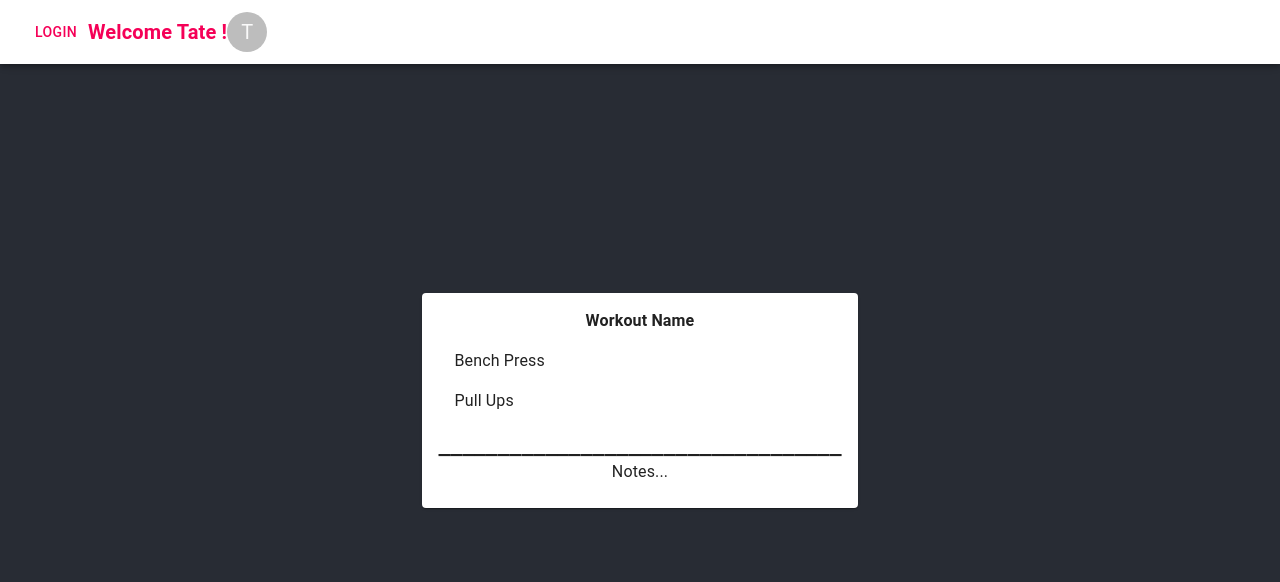
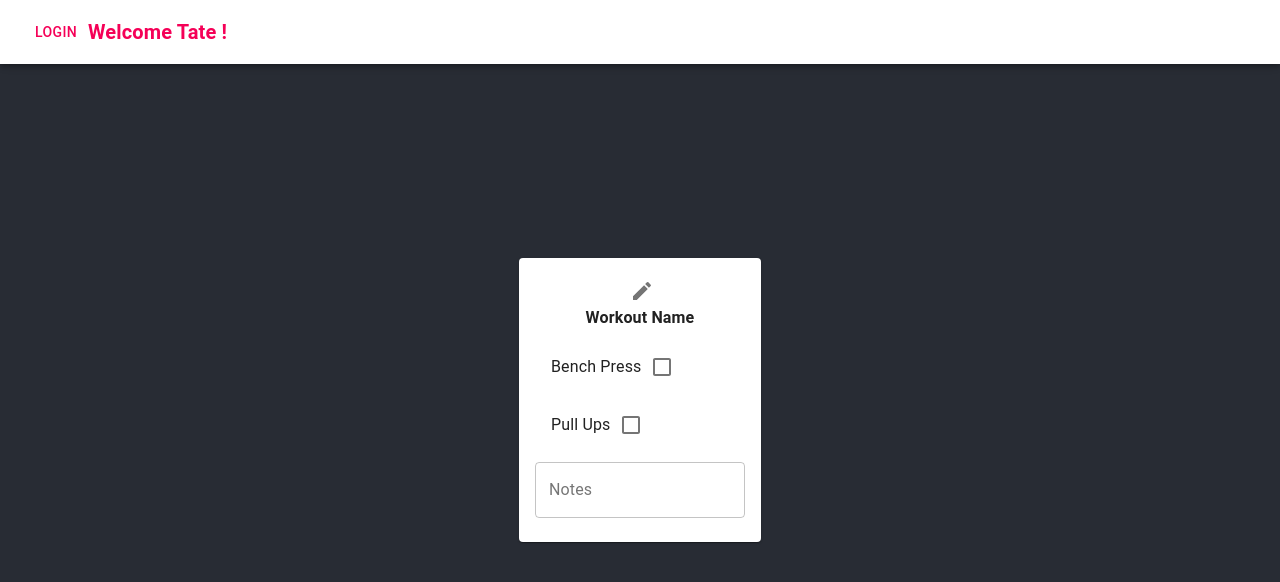
Before and after one commit to TateDeVito/fitnessProject, a React (Create React App) app in the folder fitness-app/: page / in a window 1280 px wide. Shown: the top 582 px of the page. Built offline with nearby package versions, Linux system fonts and the light colour scheme.

Commit message:
Basic workout card built

```diff
--- a/fitness-app/package.json
+++ b/fitness-app/package.json
@@ -4,6 +4,7 @@
   "private": true,
   "dependencies": {
     "@material-ui/core": "^4.9.9",
+    "@material-ui/icons": "^4.9.1",
     "@testing-library/jest-dom": "^4.2.4",
     "@testing-library/react": "^9.5.0",
     "@testing-library/user-event": "^7.2.1",
--- a/fitness-app/src/WorkoutScreen/Workout/Workout.tsx
+++ b/fitness-app/src/WorkoutScreen/Workout/Workout.tsx
@@ -2,23 +2,30 @@ import React, { useState } from "react";
 import {
   Card,
   CardContent,
+  Checkbox,
+  IconButton,
   List,
   ListItem,
-  Typography
+  Typography,
+  TextField
 } from "@material-ui/core";
+import { Edit } from "@material-ui/icons";
 
 export default function Workout() {
-  // TODO: A workout is made up of
-  // A name (editable)
+  // TODO: Make name, and exercise list editable
   const [name, setName] = useState<string>("Workout Name");
 
   // A List of exercises --> what is in an exercise? (editable)
-  const [exercises, setExercises] = useState(["Bench Press", "Pull Ups"]);
+  const [exercises, setExercises] = useState([
+    // TODO: External component
+    { name: "Bench Press" },
+    { name: "Pull Ups" }
+  ]);
 
   // A location?
 
   // A notes section
-  const [notes, setNotes] = useState<string>("Notes...");
+  const [notes, setNotes] = useState<string>("");
 
   // TODO: A section for comments?
 
@@ -28,7 +35,8 @@ export default function Workout() {
         {/* Maps exercises to the list */}
         {exercises.map(exercise => (
           <ListItem>
-            <Typography component="h1">{exercise}</Typography>
+            <Typography component="h1">{exercise.name}</Typography>
+            <Checkbox></Checkbox>
           </ListItem>
         ))}
       </List>
@@ -40,14 +48,26 @@ export default function Workout() {
       <Card>
         <CardContent>
           {/* TODO: Name */}
-          <Typography component="h2">
+          <IconButton edge="end" size="small">
+            <Edit></Edit>
+          </IconButton>
+          <Typography component="p">
             <b>{name}</b>
           </Typography>
-          {/* TODO: List of exercises */}
+          {/* TODO: Make name, and exercise list editable */}
+          {/* List of exercises */}
           <ExerciseList />
           {/* Notes */}
-          __________________________________
-          <Typography component="p">{notes}</Typography>
+          <TextField
+            multiline
+            label="Notes"
+            rowsMax="4"
+            defaultValue={notes}
+            variant="outlined"
+            onChange={event => {
+              setNotes(event.target.value);
+            }}
+          />
         </CardContent>
       </Card>
     </div>
--- a/fitness-app/src/WorkoutScreen/WorkoutScreen.tsx
+++ b/fitness-app/src/WorkoutScreen/WorkoutScreen.tsx
@@ -13,7 +13,7 @@ export default function WorkoutScreen() {
             <Typography color="secondary" variant="h6">
               <b>Welcome {props.name} !</b>
             </Typography>
-            <Avatar>{props.name[0]}</Avatar>
+            {/* <Avatar>{props.name[0]}</Avatar> */}
           </Toolbar>
         </AppBar>
       </div>
```
Also changed, not shown: 1 other file (tests, documents, lock files or other folders).
